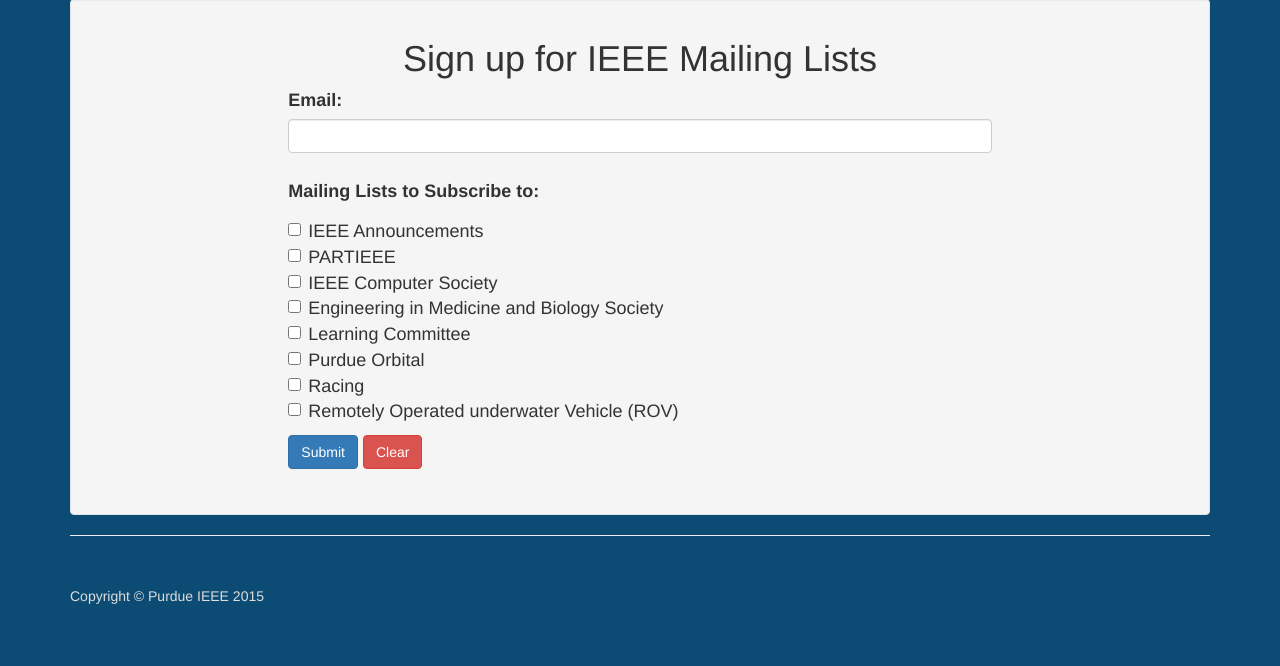
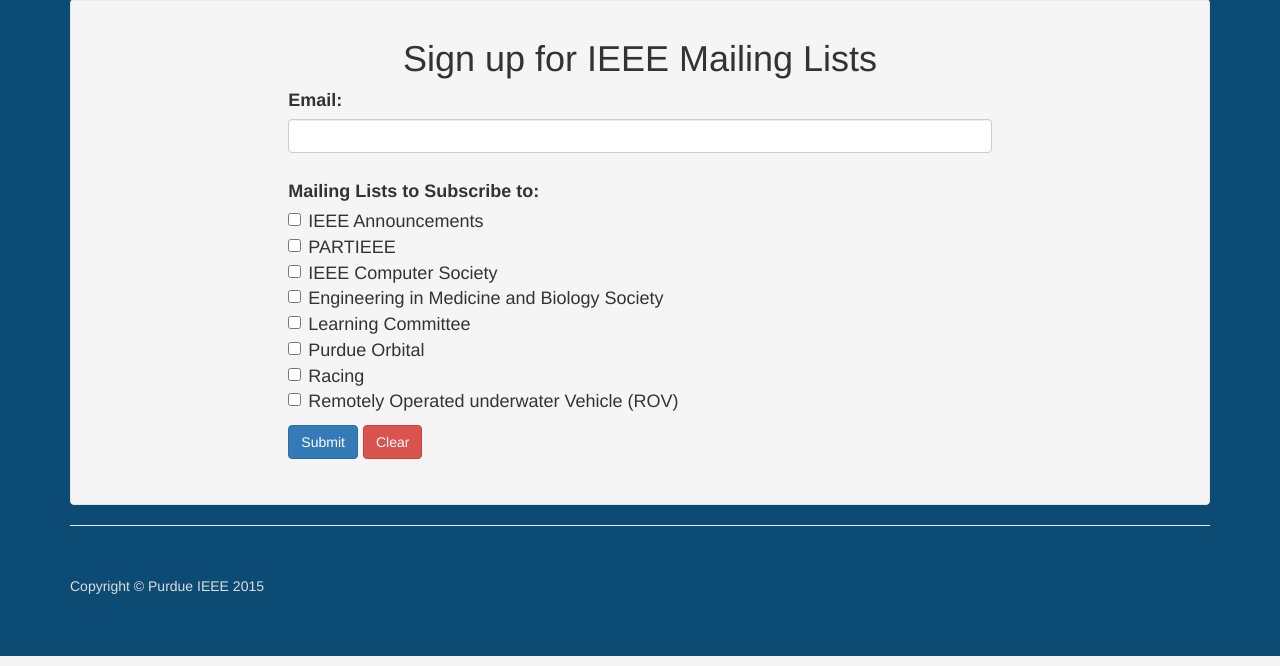
Before and after one commit to PurdueIEEE/old-IEEE-Website, a PHP site: page /signup.php in a window 1280 px wide. Shown: the part 217-883 px from the top of the page. Run offline with PHP 8.4, Linux system fonts and the light colour scheme; data that the repository does not hold is empty.

Commit message:
Small padding fix on signup page

```diff
--- a/signup.php
+++ b/signup.php
@@ -26,7 +26,7 @@
 					<input type="email" id="email" name="email" class="form-control"><br>
 
 					<label>Mailing Lists to Subscribe to:</label>
-					<div class="checkbox">
+					<div class="checkbox" style="margin-top: 0">
 						<label><input type="checkbox" name="list[]" value="announcements">IEEE Announcements</label><br>
 						<label><input type="checkbox" name="list[]" value="aerial">PARTIEEE</label><br>
 						<label><input type="checkbox" name="list[]" value="csociety">IEEE Computer Society</label><br>
```
